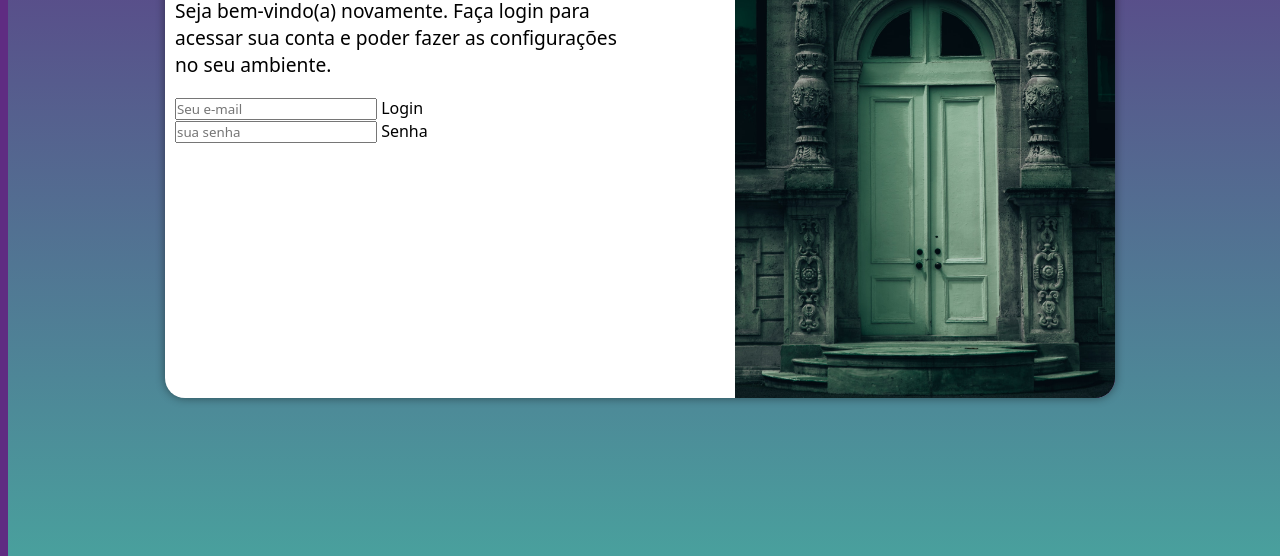
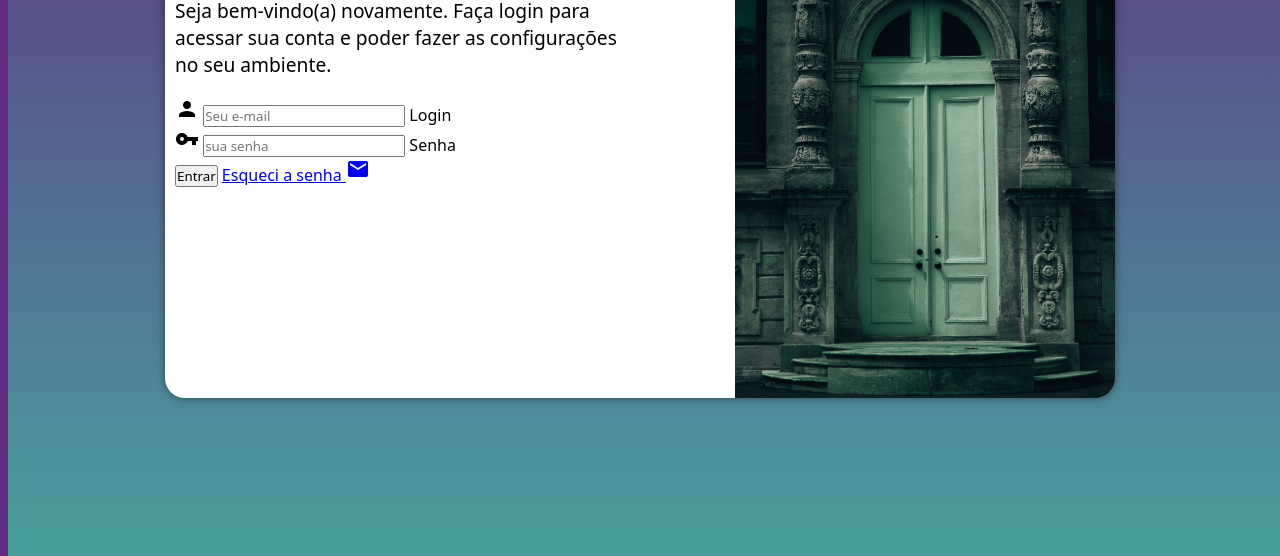
Before and after one commit to flavio-planetphone/projeto-login, a plain HTML site: page index.html in a window 1280 px wide. Shown: the part 252-808 px from the top of the page. Drawn offline with Linux system fonts and the light colour scheme.

Commit message:
mod04-cap26-aula04

```diff
--- a/estilos/style.css
+++ b/estilos/style.css
@@ -44,7 +44,7 @@ section#login > div#imagem {
     background: #5f2c82 url(../imagens/metal.jpg) no-repeat;
     background-position: bottom;
     background-size: cover;
-    height: 250px;
+    height: 40%;
     width: 100%;
 
    }
@@ -56,8 +56,9 @@ section#login > div#formulario {
 
 div#formulario > h1 {
     text-align: center;
-    margin-bottom: 10px;
+    margin-bottom: 5px;
+
 }
 div#fomulario > p {
-    font-size: .8em;
+    font-size: 0.6em;
 }
--- a/index.html
+++ b/index.html
@@ -4,6 +4,7 @@
     <meta charset="UTF-8">
     <meta name="viewport" content="width=device-width, initial-scale=1.0">
     <title>Login</title>
+    <link rel="stylesheet" href="https://fonts.googleapis.com/icon?family=Material+Icons">
     <link rel="stylesheet" href="estilos/style.css">
     <link rel="stylesheet" href="estilos/media-query.css">
 </head>
@@ -11,24 +12,28 @@
     <main>
         <section id="login">
             <div id="imagem">
-
+               <!-- Aqui vai a imagem nas CSS -->
             </div>
             <div id="formulario">
                 <h1>Login</h1>
                 <p>Seja bem-vindo(a) novamente. Faça login para acessar sua conta e poder fazer as configurações no seu ambiente.</p>
-                <form action="login.php" method="post"></form>
+                <form action="login.php" method="post" autocomplete="on">
                     <div class="campo">
-
-                        <input type="email" name="login" id="ilogin" placeholder="Seu e-mail">
+                        <i class="material-icons">person</i>
+                        <input type="email" name="login" id="ilogin" placeholder="Seu e-mail" required maxlength="30">
                         <label for="ilogin">Login</label>
                     </div>
                     <div class="campo">
-
-                        <input type="password" name="senha" id="isenha" placeholder="sua senha">
+                        <i class="material-icons">vpn_key</i>
+                        <input type="password" name="senha" id="isenha" placeholder="sua senha" autocomplete="current-password" required minlength="6" maxlength="10">
                         <label for="isenha">Senha</label>
                     </div>
+                    <input type="submit" value="Entrar">
+                    <a href="esqueci.html">
+                        Esqueci a senha <i class="material-icons">mail</i>
+                    </a>
+                </form>
             </div>
-
         </section>
     </main>
 </body>
```
